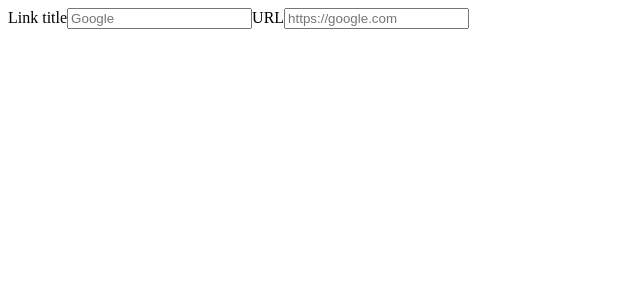
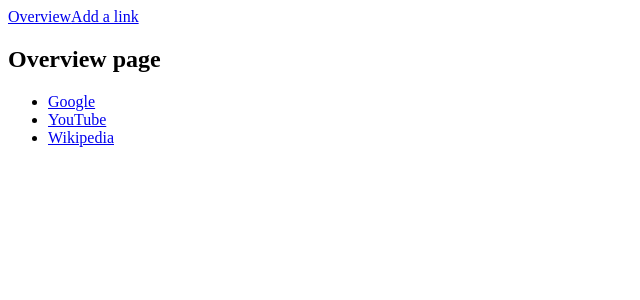
Before and after one commit to s-en-o/phq-test, an Angular app: page / in a window 1280 px wide. Shown: the top 300 px of the page, without its empty margins (0-640 px from the left). Built offline with nearby package versions, Linux system fonts and the light colour scheme.

Commit message:
feat(app): add routing and initial data

```diff
--- a/src/app/app.component.html
+++ b/src/app/app.component.html
@@ -1,3 +1,8 @@
 <main>
-    <app-home></app-home>
+    <a [routerLink]="['/']">Overview</a>
+    <a [routerLink]="['/submission']">Add a link</a>
+
+    <section class="mainContent">
+        <router-outlet></router-outlet>
+    </section>
 </main>
--- a/src/app/app.component.ts
+++ b/src/app/app.component.ts
@@ -1,14 +1,11 @@
 import { Component } from '@angular/core'
-import { RouterOutlet } from '@angular/router'
-import { HomeComponent } from './home/home.component'
+import { RouterLink, RouterOutlet } from '@angular/router'
 
 @Component({
     selector: 'app-root',
     standalone: true,
-    imports: [RouterOutlet, HomeComponent],
+    imports: [RouterLink, RouterOutlet],
     templateUrl: './app.component.html',
     styleUrl: './app.component.scss',
 })
-export class AppComponent {
-    title = 'phq'
-}
+export class AppComponent {}
--- a/src/app/app.routes.ts
+++ b/src/app/app.routes.ts
@@ -1,3 +1,16 @@
-import { Routes } from '@angular/router';
+import { Routes } from '@angular/router'
+import { HomeComponent } from './home/home.component'
+import { SubmissionComponent } from './submission/submission.component'
 
-export const routes: Routes = [];
+export const routes: Routes = [
+    {
+        path: '',
+        component: HomeComponent,
+        title: 'Overview page',
+    },
+    {
+        path: 'submission',
+        component: SubmissionComponent,
+        title: 'Submission page',
+    },
+]
--- a/src/app/home/home.component.html
+++ b/src/app/home/home.component.html
@@ -1,4 +1,8 @@
-<label for="name">Link title</label>
-<input type="text" id="name" placeholder="Google" />
-<label for="url">URL</label>
-<input type="text" id="url" placeholder="https://google.com" />
+<h2>Overview page</h2>
+<ul>
+    @for (bookmark of bookmarks; track bookmark.name) {
+    <li>
+        <a [href]="bookmark.url">{{ bookmark.name }}</a>
+    </li>
+    }
+</ul>
--- a/src/app/home/home.component.ts
+++ b/src/app/home/home.component.ts
@@ -1,12 +1,21 @@
-import { Component } from '@angular/core';
+import { Component } from '@angular/core'
+
+interface Bookmark {
+    name: string
+    url: string
+}
 
 @Component({
-  selector: 'app-home',
-  standalone: true,
-  imports: [],
-  templateUrl: './home.component.html',
-  styleUrl: './home.component.scss'
+    selector: 'app-home',
+    standalone: true,
+    imports: [],
+    templateUrl: './home.component.html',
+    styleUrl: './home.component.scss',
 })
 export class HomeComponent {
-
+    bookmarks: Bookmark[] = [
+        { name: 'Google', url: 'https://www.google.com' },
+        { name: 'YouTube', url: 'https://www.youtube.com' },
+        { name: 'Wikipedia', url: 'https://www.wikipedia.org' },
+    ]
 }
--- /dev/null
+++ b/src/app/submission/submission.component.html
@@ -0,0 +1,7 @@
+<form action="">
+    <label for="name">Link title</label>
+    <input type="text" id="name" placeholder="Google" />
+    <label for="url">URL</label>
+    <input type="text" id="url" placeholder="https://google.com" />
+    <button type="submit" (click)="handleAdd()">Add link</button>
+</form>
--- /dev/null
+++ b/src/app/submission/submission.component.ts
@@ -0,0 +1,21 @@
+import { Component } from '@angular/core'
+
+interface Bookmark {
+    name: string
+    url: string
+}
+
+@Component({
+    selector: 'app-submission',
+    standalone: true,
+    imports: [],
+    templateUrl: './submission.component.html',
+    styleUrl: './submission.component.scss',
+})
+export class SubmissionComponent {
+    bookmarks: Bookmark[] = []
+
+    handleAdd() {
+        console.log('Adding bookmark...')
+    }
+}
```
Also changed, not shown: src/app/submission/submission.component.scss (added), 1 other file (tests, documents, lock files or other folders).
